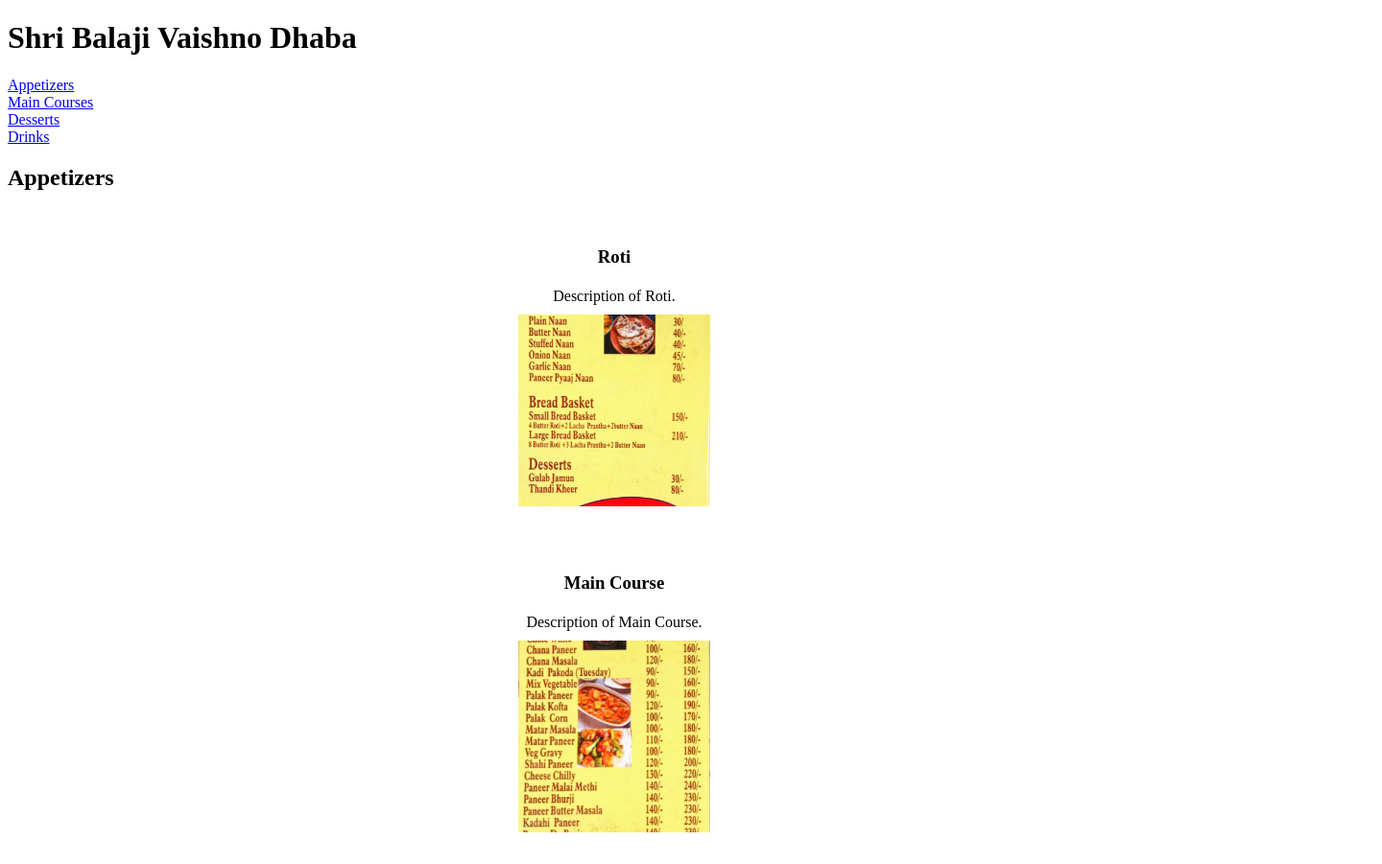
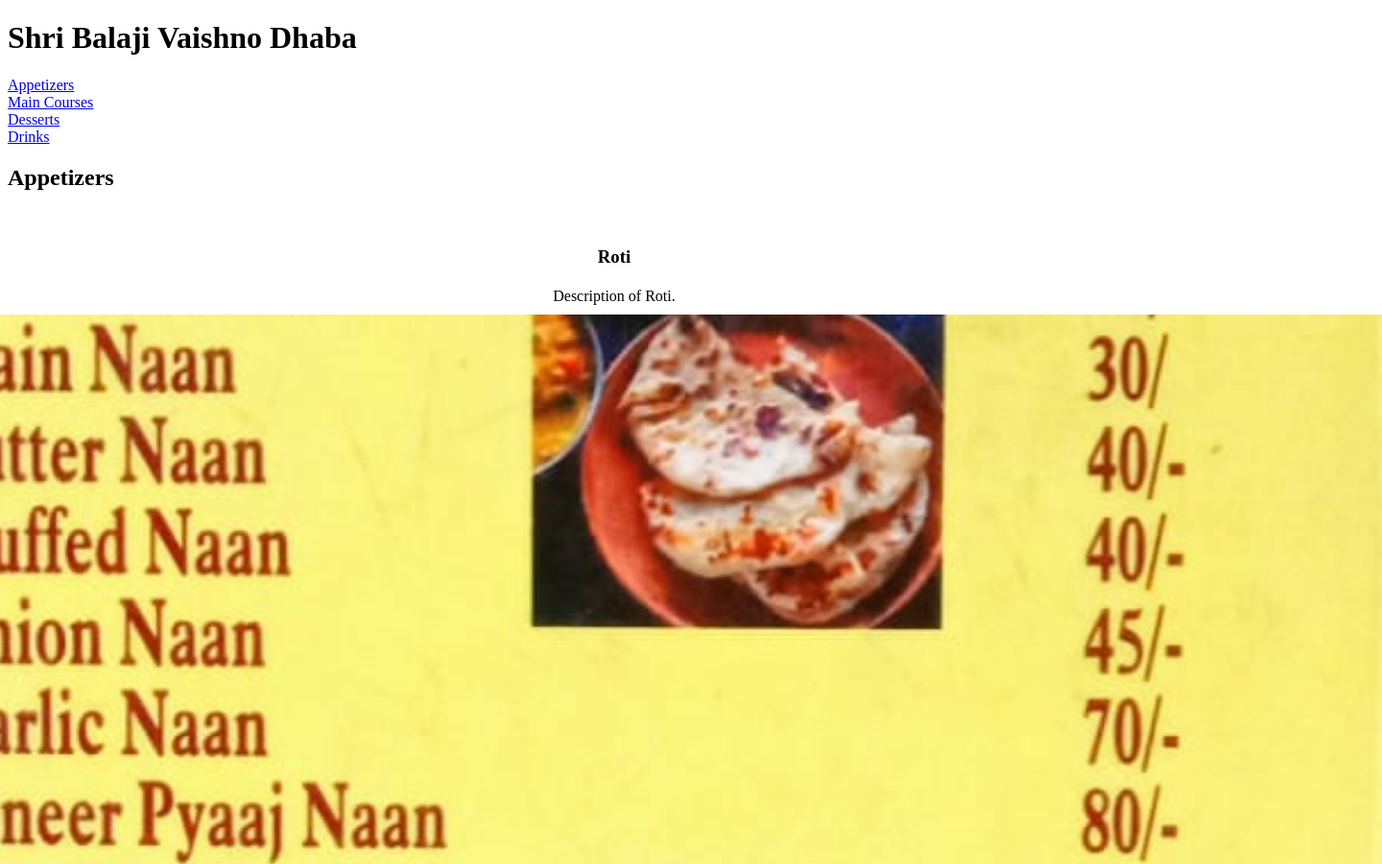
Before and after one commit to NoviceButLearning/Menu, a plain HTML site: page index.html in a window 1280 px wide. Shown: the top 901 px of the page at 96% size, 1440 px wide, since content can reach past the window. Drawn offline with Linux system fonts and the light colour scheme.

Commit message:
Update styles.css

```diff
--- a/styles.css
+++ b/styles.css
@@ -9,8 +9,8 @@
 }
 
 .menu-item img {
-  width: 200px; /* Adjust the width as needed */
-  height: 200px; /* Adjust the height as needed */
+  width: 1600px; /* Adjust the width as needed */
+  height: 1600px; /* Adjust the height as needed */
   object-fit: cover;
   margin-bottom: 10px;
 }
```
